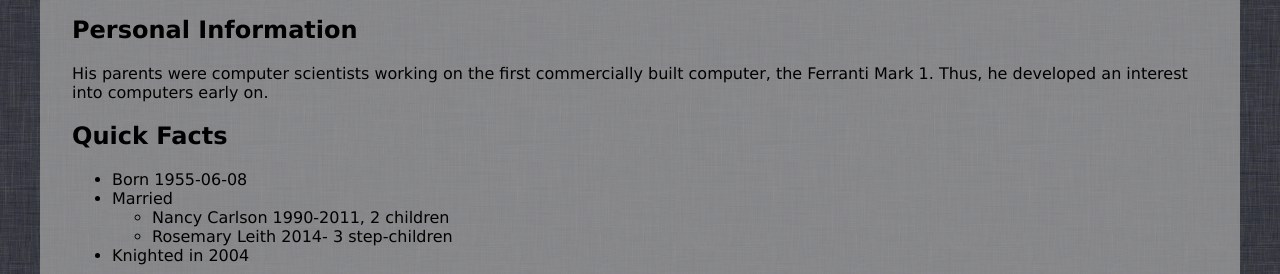
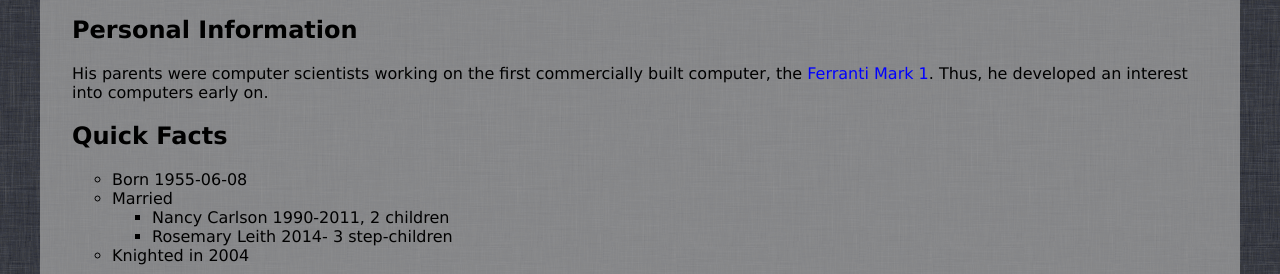
Before and after one commit to tobiasnechansky/LeeWebsite, a plain HTML site: page index.html in a window 1280 px wide. Shown: the part 137-411 px from the top of the page. Drawn offline with Linux system fonts and the light colour scheme.

Commit message:
a links and lists

```diff
--- a/index.html
+++ b/index.html
@@ -12,7 +12,7 @@
             <h1>This website is all about Tim Berners-Lee</h1>
             <section>
                 <h2>Personal Information</h2>
-                <p>His parents were computer scientists working on the first commercially built computer, the Ferranti Mark 1. Thus, he developed an interest into computers early on.</p>
+                <p>His parents were computer scientists working on the first commercially built computer, the <a href="https://de.wikipedia.org/wiki/CERN">Ferranti Mark 1</a>. Thus, he developed an interest into computers early on.</p>
             </section>
             <section>
                 <h2>Quick Facts</h2>
--- a/styles.css
+++ b/styles.css
@@ -8,3 +8,15 @@ main {
     padding: 2rem;
     background-color: rgba(169, 169, 169, 0.7);
 }
+
+a, a:visited{
+    text-decoration: none;
+    color:blue;
+}
+
+ul{
+    list-style: circle;
+}
+ul ul{
+    list-style: square;
+}
```
